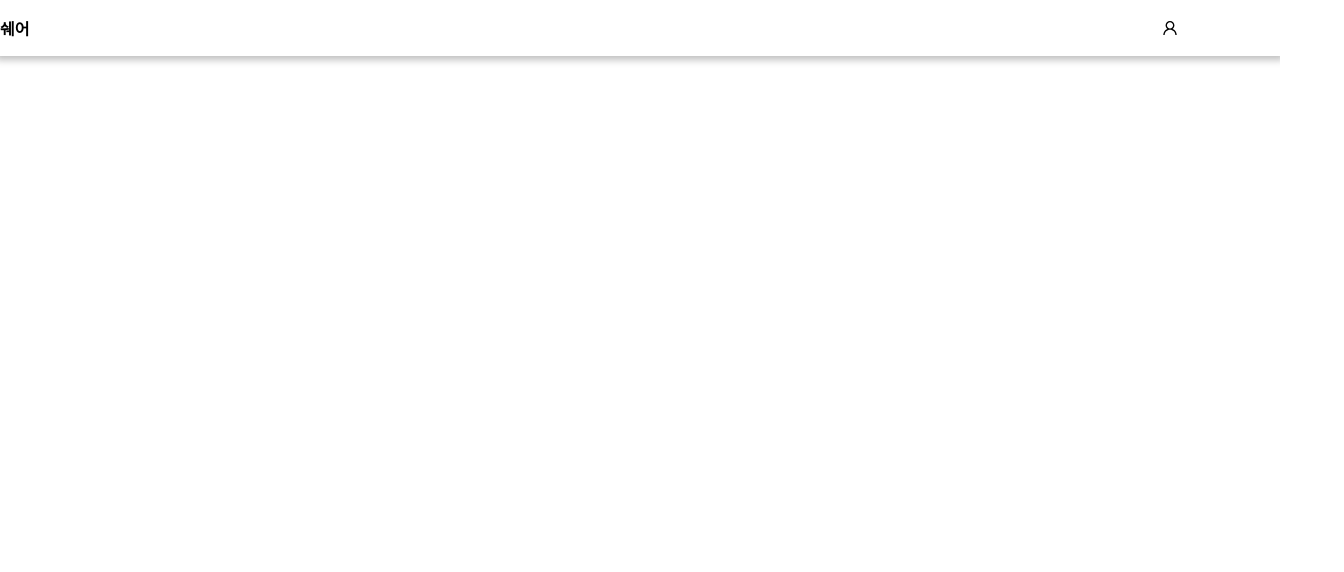
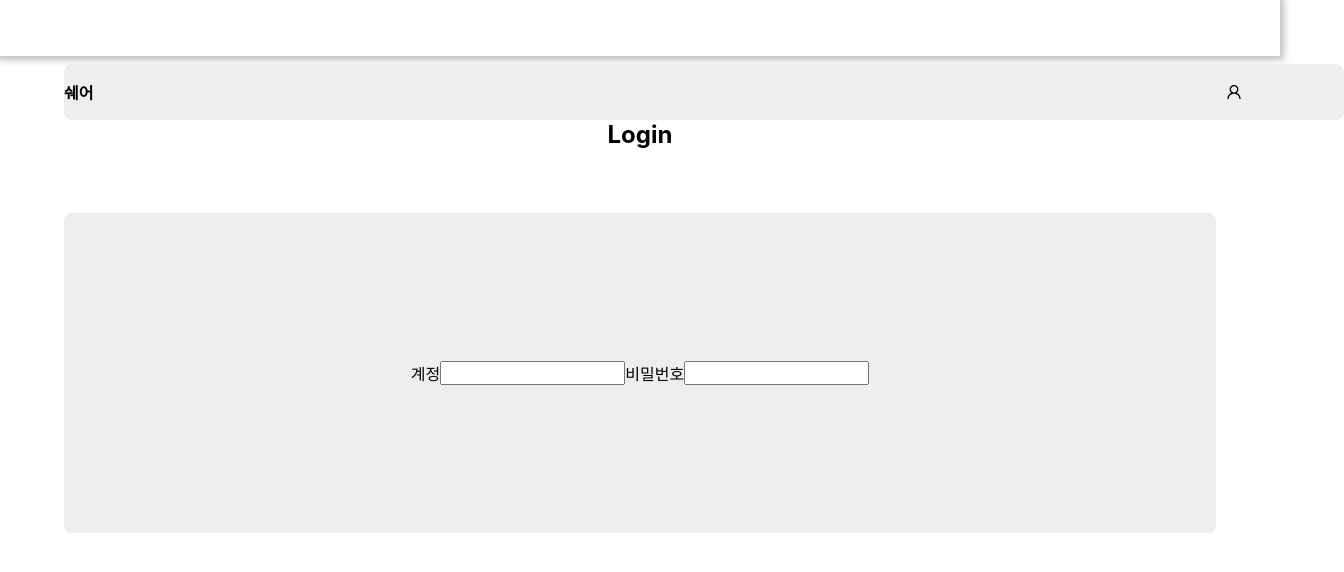
Before and after one commit to seogki/noticeboard-frontend, a React (Create React App) app: page /login in a window 1280 px wide. Shown: the top 572 px of the page, 1344 px wide, since content can reach past the window. Built offline with nearby package versions, Linux system fonts and the light colour scheme.

Commit message:
scss scoped 처리

```diff
--- a/craco.config.js
+++ b/craco.config.js
@@ -1,5 +1,5 @@
 const CracoAlias = require('craco-alias')
-
+const CracoScopedCss = require('craco-plugin-scoped-css')
 module.exports = {
   plugins: [
     {
@@ -11,5 +11,8 @@ module.exports = {
         debug: false,
       },
     },
+    {
+      plugin: CracoScopedCss,
+    },
   ],
 }
--- a/package.json
+++ b/package.json
@@ -49,6 +49,7 @@
   },
   "devDependencies": {
     "craco-alias": "^3.0.1",
+    "craco-plugin-scoped-css": "^1.1.1",
     "prettier-eslint": "^15.0.1"
   }
 }
--- a/src/App.tsx
+++ b/src/App.tsx
@@ -1,6 +1,6 @@
 import React from 'react'
 import '@assets/scss/_common.scss'
-import './App.scss'
+import './App.scoped.scss'
 import { Desktop, Tablet, Mobile } from '@assets/mediaQuery'
 import { BrowserRouter, Routes, Route } from 'react-router-dom'
 import MyHeader from '@ui/Header/MyHeader'
--- a/src/assets/scss/_common.scss
+++ b/src/assets/scss/_common.scss
@@ -1,3 +1,14 @@
+p,
+h1,
+h2,
+h3,
+h4,
+h5,
+h6 {
+  padding: 0;
+  margin: 0;
+}
+
 a {
   color: black;
   &:hover {
@@ -23,3 +34,6 @@ a {
 .mra {
   margin-right: auto;
 }
+.tac {
+  text-align: center;
+}
--- /dev/null
+++ b/src/assets/scss/_variable.scss
@@ -0,0 +1 @@
+$G-container-bg: #eee;
--- a/src/ui/Header/MyHeader.tsx
+++ b/src/ui/Header/MyHeader.tsx
@@ -1,7 +1,7 @@
 import { Desktop, Tablet, Mobile } from '@assets/mediaQuery'
 import { Link } from 'react-router-dom'
 import { UserOutlined, MenuOutlined } from '@ant-design/icons'
-import './MyHeader.scss'
+import './MyHeader.scoped.scss'
 function MyHeader() {
   return (
     <div className="my-header">
--- /dev/null
+++ b/src/ui/Login/Login.scoped.scss
@@ -0,0 +1,17 @@
+@use '@assets/scss/variable.scss';
+.login {
+  width: 100%;
+  height: 100%;
+}
+h2 {
+  margin-top: 5%;
+}
+.container {
+  width: 90%;
+  height: 40%;
+  margin: 5% 0% 0% 5%;
+  border-radius: 8px;
+  background-color: variable.$G-container-bg;
+  flex-direction: row;
+  position: relative;
+}
--- a/src/ui/Login/Login.scss
+++ /dev/null
@@ -1,10 +0,0 @@
-.login {
-  width: 100%;
-  height: 100%;
-}
-// .container {
-//   width: 60%;
-//   height: 30%;
-//   margin-left: 20%;
-//   margin-top: 10%;
-// }
--- a/src/ui/Login/Login.tsx
+++ b/src/ui/Login/Login.tsx
@@ -1,8 +1,14 @@
-import './Login.scss'
+import './Login.scoped.scss'
 function Login() {
   return (
-    <div className="login flex-center">
-      <div className="container"></div>
+    <div className="login">
+      <h2 className="tac">Login</h2>
+      <div className="container flex-center">
+        <label>계정</label>
+        <input className="id" />
+        <label>비밀번호</label>
+        <input className="password" type="password" />
+      </div>
     </div>
   )
 }
```
Also changed, not shown: src/App.scoped.scss (renamed from src/App.scss), src/ui/Header/MyHeader.scoped.scss (renamed from src/ui/Header/MyHeader.scss), 1 other file (tests, documents, lock files or other folders).
